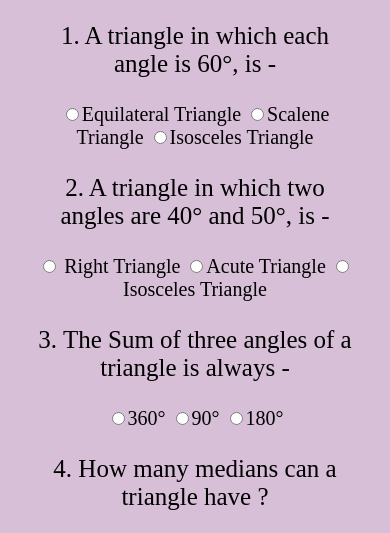
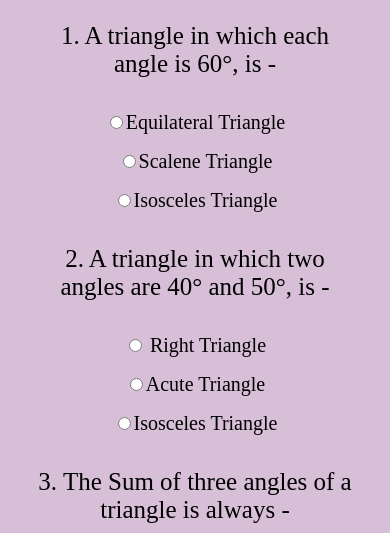
Before and after one commit to Aayush2627/fun-with-triangles, a plain HTML site: page quiz.html in a window 390 px wide. Shown: the part 247-780 px from the top of the page. Drawn offline with Linux system fonts and the light colour scheme; a web font is replaced by a local one.

Commit message:
fixed quiz options

```diff
--- a/style_quiz.css
+++ b/style_quiz.css
@@ -79,4 +79,10 @@ label{
 
 
     }
+    label{
+        display:block;
+        margin:0;
+        padding:0.5rem;
+
+    }
 }
```
